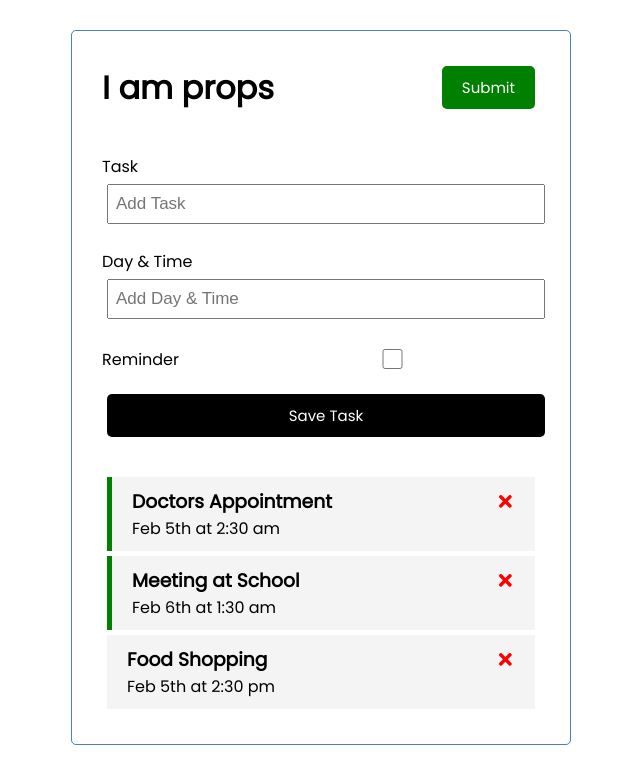
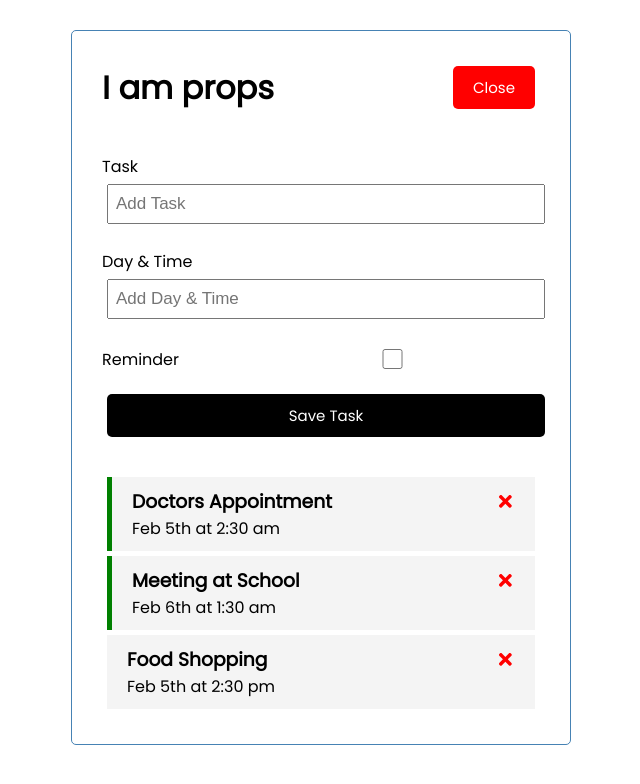
Before and after one commit to ZaidAhmad-dev/react-task-tracker, a React (Create React App) app: page / in a window 1280 px wide. Shown: the top 784 px of the page, without its empty margins (319-959 px from the left). Built offline with nearby package versions, Linux system fonts and the light colour scheme.

Commit message:
Dynamically Add and Close Form

```diff
--- a/src/App.js
+++ b/src/App.js
@@ -5,6 +5,7 @@ import AddTask from './components/AddTask'
 
 function App() {
 
+  const [showAddTask, setShowAddTask] = useState(true);
   const [tasks, setTasks] = useState([
     {
         id: 1,
@@ -54,8 +55,8 @@ function App() {
 
   return (
     <div className="container">
-      <Header title='I am props'/>
-      <AddTask onAdd={addTask}/>
+      <Header onAdd={() => setShowAddTask(!showAddTask)} showAdd={showAddTask} title='I am props'/>
+      {showAddTask && <AddTask onAdd={addTask}/>}
       { tasks.length > 0 ?
       <Tasks tasks={tasks} onDelete={deleteTask} onToggle={toggleReminder} /> :
       'No tasks to show'
--- a/src/components/Header.js
+++ b/src/components/Header.js
@@ -1,14 +1,12 @@
 import PropTypes from 'prop-types';
 import Button from './Button';
 
-const Header = ({title}) => {
-    const onClick = () => {
-        console.log('Click')
-    }
+const Header = ({title, onAdd, showAdd}) => {
+
     return (
         <header className='header'>
             <h1>{title}</h1>
-            <Button color='green' text='Submit' onClick={onClick}/>
+            <Button color={showAdd ? 'red' : 'green'} text={showAdd ? 'Close' : 'Add'} onClick={onAdd}/>
         </header>
     )
 }
```
